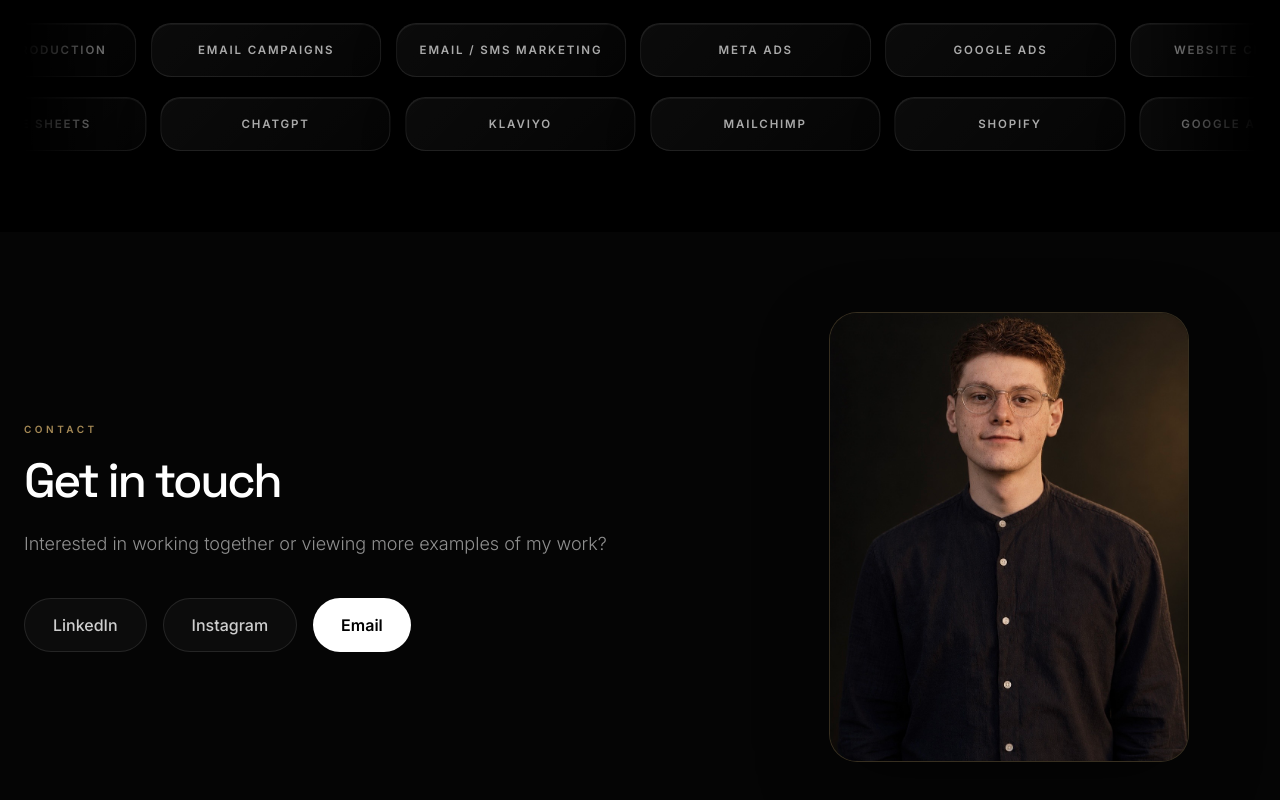
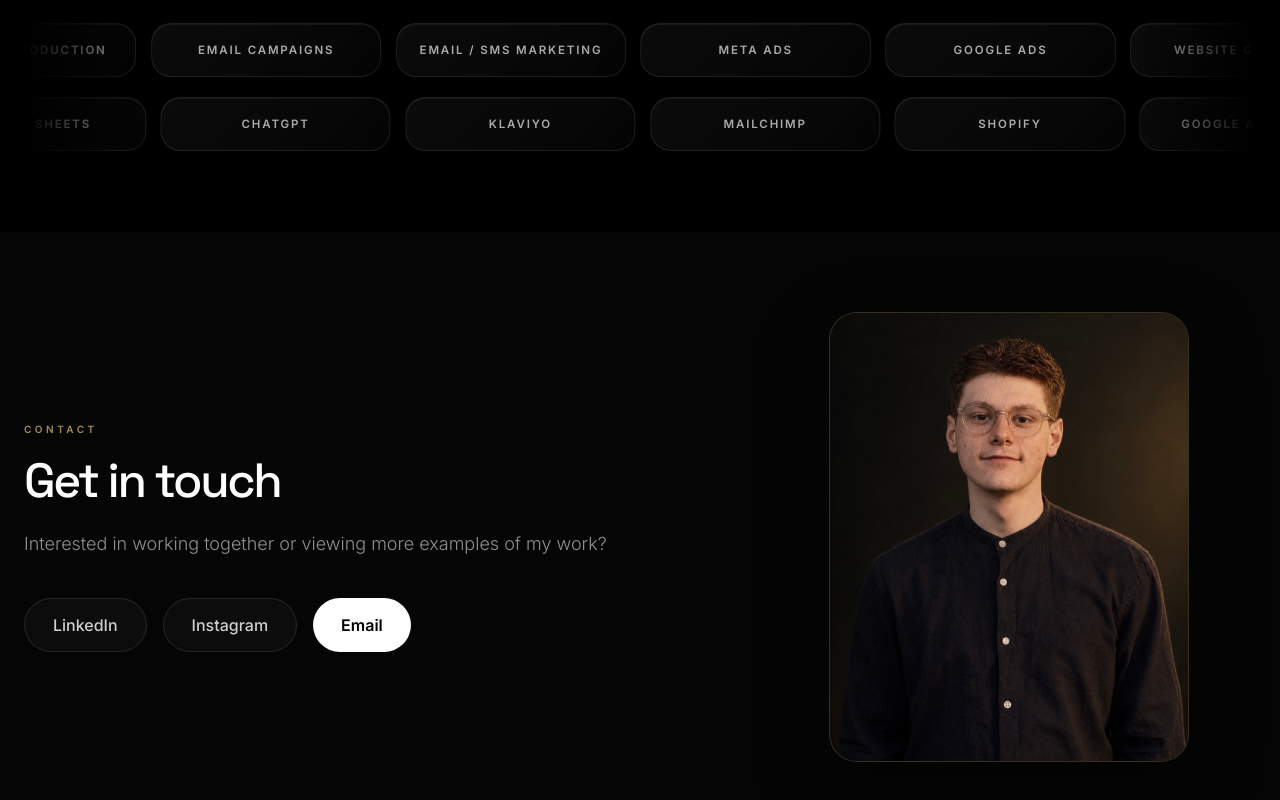
Before and after one commit to markkkka/Portfolio-Website, a React (Vite) app: page / in a window 1280 px wide. Shown: the part 7236-8036 px from the top of the page. Built offline with nearby package versions, Linux system fonts and the light colour scheme.

Commit message:
Give contact portrait more headroom

```diff
--- a/src/App.tsx
+++ b/src/App.tsx
@@ -1236,7 +1236,7 @@
               width={945}
               height={1315}
               loading="lazy"
-              className="h-full w-full object-cover object-[center_40%]"
+              className="h-full w-full object-cover object-top"
             />
           </div>
         </div>
```
